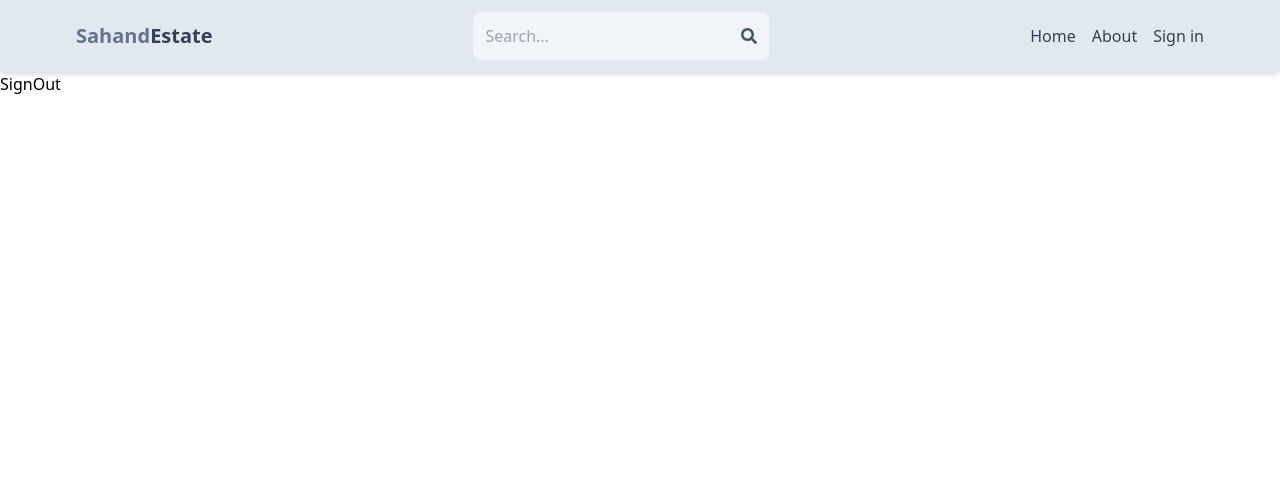
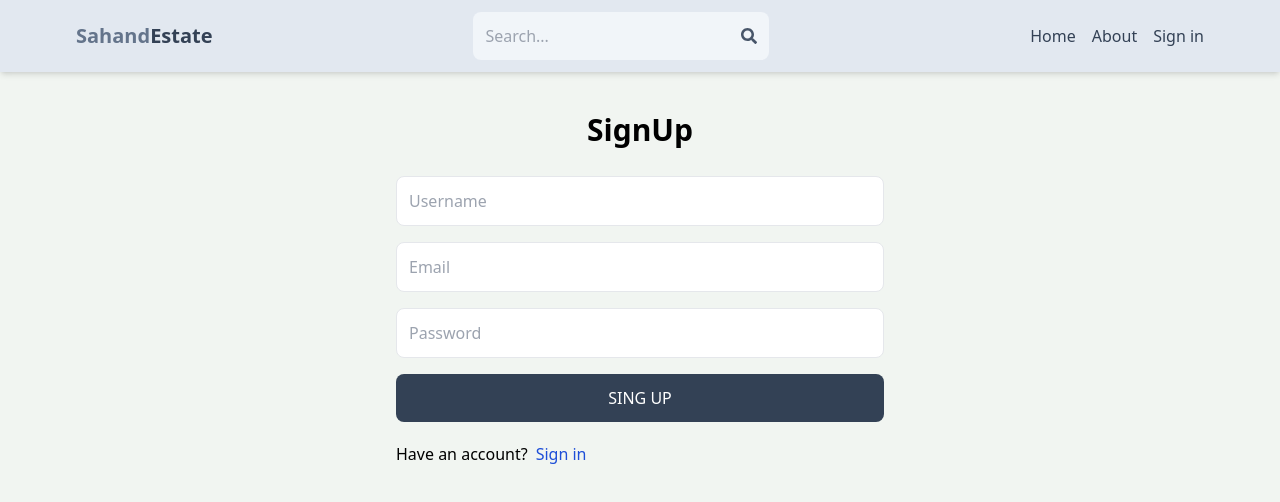
Before and after one commit to Jitesh0404/real-state-MERN, a React (Create React App) app in the folder client/: page /sign-up in a window 1280 px wide. Shown: the top 502 px of the page. Built offline with nearby package versions, Linux system fonts and the light colour scheme.

Commit message:
complete sing-up page UI

```diff
--- a/client/src/App.js
+++ b/client/src/App.js
@@ -2,10 +2,10 @@
 import {BrowserRouter,Routes,Route} from 'react-router-dom';
 import Home from './pages/Home';
 import SignIn from './pages/SignIn';
-import SignOut from './pages/SignOut';
 import About from './pages/About';
 import Profile from './pages/Profile';
 import Header from './components/Header';
+import SignUp from './pages/SignUp';
 export default function App() {
   return (
    <BrowserRouter>
@@ -13,7 +13,7 @@
    <Routes>
     <Route path='/' element={<Home/>}/>
     <Route path='/sign-in' element={<SignIn/>}/>
-    <Route path='/sign-up' element={<SignOut/>}/>
+    <Route path='/sign-up' element={<SignUp/>}/>
     <Route path='/about' element={<About/>}/>
     <Route path='/profile' element={<Profile/>}/>
    </Routes>
--- a/client/src/index.css
+++ b/client/src/index.css
@@ -1,3 +1,7 @@
 @tailwind base;
 @tailwind components;
 @tailwind utilities;
+
+body{
+    background-color: rgb(241, 245, 241);
+}
--- a/client/src/pages/SignOut.jsx
+++ /dev/null
@@ -1,7 +0,0 @@
-import React from 'react'
-
-export default function SignOut() {
-  return (
-    <div>SignOut</div>
-  )
-}
--- /dev/null
+++ b/client/src/pages/SignUp.jsx
@@ -0,0 +1,39 @@
+import React from "react";
+import { Link } from "react-router-dom";
+
+function SignUp() {
+  return (
+    <div className="p-3 max-w-lg m-auto">
+      <h1 className="text-3xl text-center font-semibold my-7">SignUp</h1>
+      <form className="flex flex-col gap-4">
+        <input
+          type="text"
+          placeholder="Username"
+          className="border p-3 rounded-lg"
+          id="username"
+        />
+        <input
+          type="email"
+          placeholder="Email"
+          className="border p-3 rounded-lg"
+          id="email"
+        />
+        <input
+          type="password"
+          placeholder="Password"
+          className="border p-3 rounded-lg"
+          id="password"
+        />
+        <button className="bg-slate-700 p-3 rounded-lg text-white hover:opacity-95 disabled:opacity-80">SING UP</button>
+      </form>
+      <div className="flex gap-2 mt-5">
+        <p>Have an account?</p>
+        <Link to='sing-in'>
+        <span className="text-blue-700">Sign in</span>
+        </Link>
+      </div>
+    </div>
+  );
+}
+
+export default SignUp;
```
